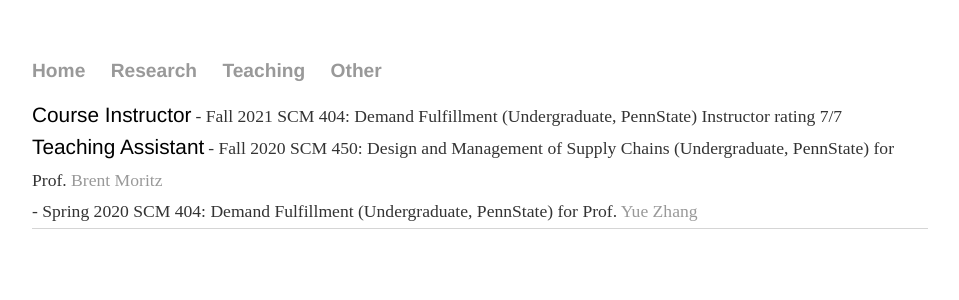
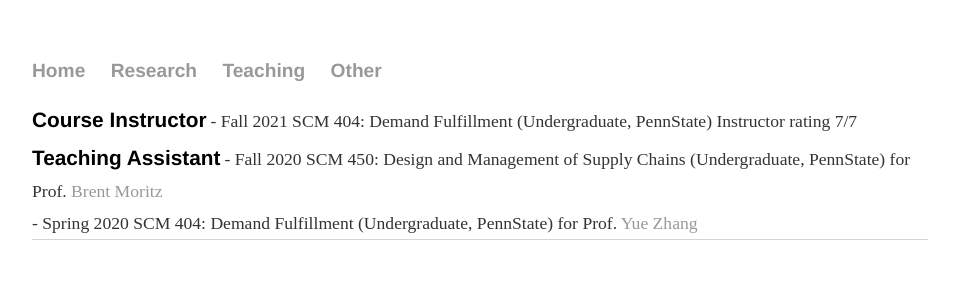
Before and after one commit to yinshi-gao/yinshi-gao.github.io, a Jekyll site: the page built from teaching/index.html, in a window 1280 px wide. Shown: the top 300 px of the page, without its empty margins (160-1119 px from the left). Built offline with Jekyll 4.4.1, drawn with Linux system fonts in a browser that asks for light colours.

Commit message:
Update main.css

```diff
--- a/css/main.css
+++ b/css/main.css
@@ -23,6 +23,8 @@ a:hover {
 
 h {
     font-size: 1.3em;
+    font-weight: bold;
+    line-height: 1.8em;
     font-family: 'Helvetica', 'Arial', 'Sans-Serif';
 }
 
```
